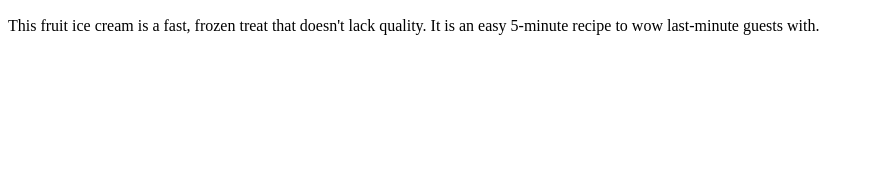
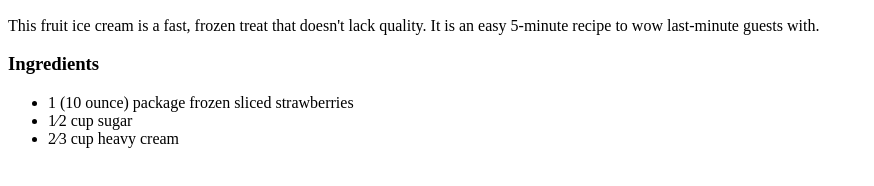
Before and after one commit to nsbaf/odin-recipes, a plain HTML site: page recipes/five-minute-ice-cream.html in a window 1280 px wide. Shown: the part 568-754 px from the top of the page, without its empty margins (0-874 px from the left). Drawn offline with Linux system fonts and the light colour scheme.

Commit message:
Add ingredients list to five-minute-ice-cream.html

```diff
--- a/recipes/five-minute-ice-cream.html
+++ b/recipes/five-minute-ice-cream.html
@@ -15,5 +15,12 @@
         <p>This fruit ice cream is a fast, frozen treat that doesn't lack quality. It is an easy 5-minute
             recipe to wow last-minute guests with.</p>
 
+            <h3>Ingredients</h3>
+            <ul>
+                <li>1 (10 ounce) package frozen sliced strawberries</li>
+                <li>1&frasl;2 cup sugar</li>
+                <li>2&frasl;3 cup heavy cream</li>
+            </ul>
+
     </body>
 </html>
```
